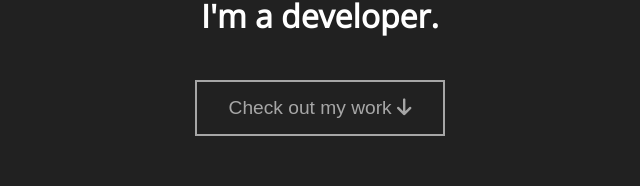
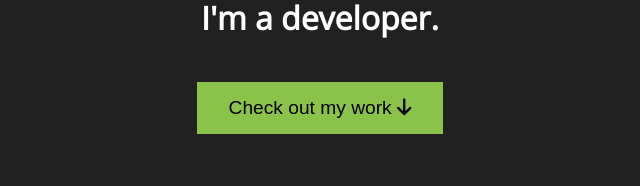
Before and after one commit to benjamin-luker/portfolio, a plain HTML site: page index.html in a window 1280 px wide. In both pictures the pointer is over the button "Check out my work". Shown: the part 357-543 px from the top of the page, without its empty margins (320-960 px from the left). Drawn offline with nearby package versions, Linux system fonts and the light colour scheme.

Commit message:
added button hover

```diff
--- a/styles/style.css
+++ b/styles/style.css
@@ -32,6 +32,12 @@ h1 {
 	padding: 15px 32px;
 	font-size: 1.2rem;
 	opacity: 0.6;
+}
+.button:hover {
+	background-color: var(--accent);
+	color: var(--text-primary);
+	border: none;
+	opacity: 1;
 }
 #particles-js {
 	z-index: 1;
```
Also changed, not shown: README.md.
